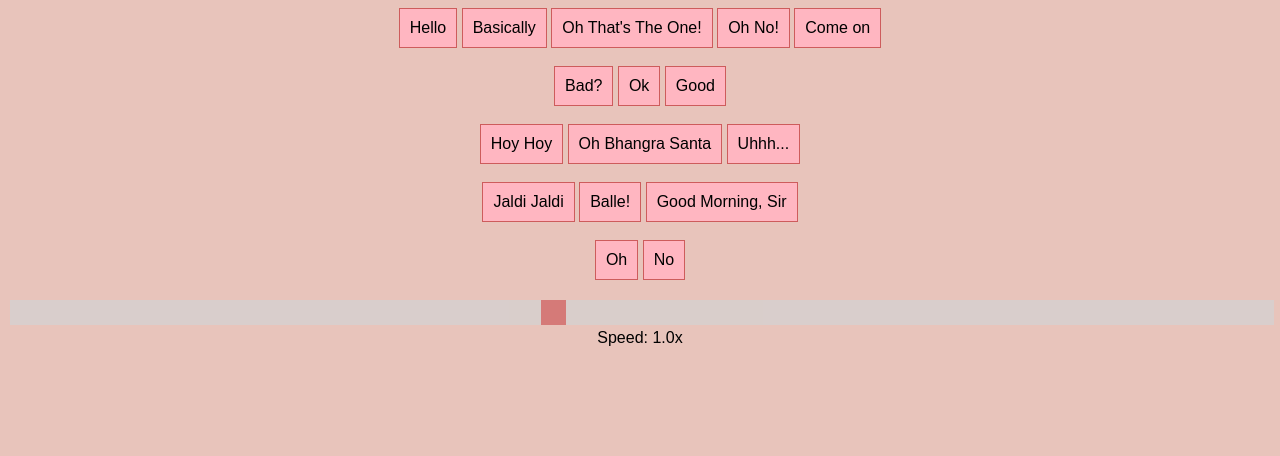
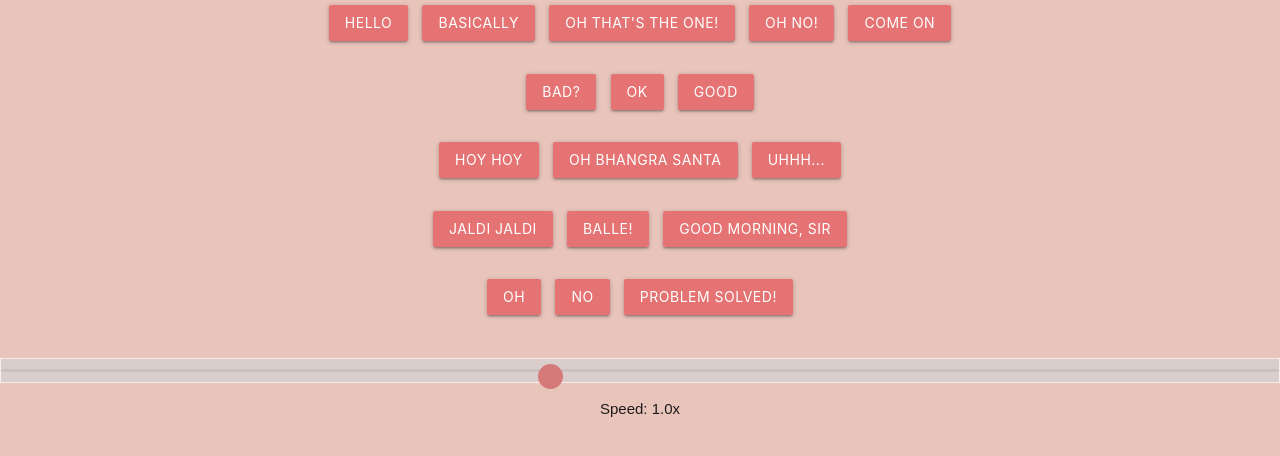
Before and after one commit to intermezzio/bhangra-santa-soundboard, a plain HTML site: page index.html in a window 1280 px wide. Drawn offline with nearby package versions, Linux system fonts and the light colour scheme.

Commit message:
Update appearance

```diff
--- a/index.css
+++ b/index.css
@@ -18,8 +18,8 @@ td {
 button {
 	background-color: LightPink;
 	font: 16px "Work Sans", sans-serif;
-	padding: 10px;
-	margin: 0px;
+	padding: 20px;
+	margin: 5px !important;
 	border: 1px solid IndianRed;
 	transition: background-color 0.1s;
 	-webkit-transition: background-color 0.1s;
--- a/index.html
+++ b/index.html
@@ -3,37 +3,40 @@
 <head>
 	<title>Bhangra Santa Soundboard</title>
 	<link rel="stylesheet" href="index.css">
+    <link rel="stylesheet" href="https://cdnjs.cloudflare.com/ajax/libs/materialize/1.0.0/css/materialize.min.css">
 </head>
 <body>
+<div id="root"></div>
 <center>
-<button onclick="playObject(hello);">Hello</button>
-<button onclick="playRandom(basically);">Basically</button>
-<button onclick="playObject(oh_thats_the_one);">Oh That's The One!</button>
-<button onclick="playRandom(oh_no);">Oh No!</button>
-<button onclick="playRandom(come_on);">Come on</button>
+<button class="btn waves-effect waves-light red lighten-2" onclick="playObject(hello);">Hello</button>
+<button class="btn waves-effect waves-light red lighten-2" onclick="playRandom(basically);">Basically</button>
+<button class="btn waves-effect waves-light red lighten-2" onclick="playObject(oh_thats_the_one);">Oh That's The One!</button>
+<button class="btn waves-effect waves-light red lighten-2" onclick="playRandom(oh_no);">Oh No!</button>
+<button class="btn waves-effect waves-light red lighten-2" onclick="playRandom(come_on);">Come on</button>
 <br />
 <br />
 
-<button onclick="playRandom(bad);">Bad?</button>
-<button onclick="playObject(ok);">Ok</button>
-<button onclick="playRandom(good);">Good</button>
+<button class="btn waves-effect waves-light red lighten-2" onclick="playRandom(bad);">Bad?</button>
+<button class="btn waves-effect waves-light red lighten-2" onclick="playObject(ok);">Ok</button>
+<button class="btn waves-effect waves-light red lighten-2" onclick="playRandom(good);">Good</button>
 <br />
 <br />
 
-<button onclick="playRandom(hoy_hoy_hoy);">Hoy Hoy</button>
-<button onclick="playRandom(oh_bhangra_santa);">Oh Bhangra Santa</button>
-<button onclick="playRandom(uhhh);">Uhhh...</button>
+<button class="btn waves-effect waves-light red lighten-2" onclick="playRandom(hoy_hoy_hoy);">Hoy Hoy</button>
+<button class="btn waves-effect waves-light red lighten-2" onclick="playRandom(oh_bhangra_santa);">Oh Bhangra Santa</button>
+<button class="btn waves-effect waves-light red lighten-2" onclick="playRandom(uhhh);">Uhhh...</button>
 <br />
 <br />
 
-<button onclick="playRandom(jaldi_jaldi);">Jaldi Jaldi</button>
-<button onclick="playRandom(balle);">Balle!</button>
-<button onclick="playRandom(good_morning_sir);">Good Morning, Sir</button>
+<button class="btn waves-effect waves-light red lighten-2" onclick="playRandom(jaldi_jaldi);">Jaldi Jaldi</button>
+<button class="btn waves-effect waves-light red lighten-2" onclick="playRandom(balle);">Balle!</button>
+<button class="btn waves-effect waves-light red lighten-2" onclick="playRandom(good_morning_sir);">Good Morning, Sir</button>
 <br />
 <br />
 
-<button onclick="playObject(oh);">Oh</button>
-<button onclick="playObject(no);">No</button>
+<button class="btn waves-effect waves-light red lighten-2" onclick="playObject(oh);">Oh</button>
+<button class="btn waves-effect waves-light red lighten-2" onclick="playObject(no);">No</button>
+<button class="btn waves-effect waves-light red lighten-2" onclick="playObject(problem_solved);">Problem Solved!</button>
 <br />
 <br />
 
--- a/index.js
+++ b/index.js
@@ -26,6 +26,11 @@ good = [
 good_morning_sir = [
 	new Audio('good_morning_sir0.mp3')
 ]
+
+good_morning = {
+	name: "good_morning",
+	count: 1
+}
 
 hello = {
 	name: "hello",
@@ -72,6 +77,11 @@ ok = {
 	count: 2
 }
 
+problem_solved = {
+	name: "problem_solved",
+	count: 1
+}
+
 uhhh = [
 	new Audio('uhhh0.mp3')
 ];
@@ -79,6 +89,10 @@ uhhh = [
 speed = document.querySelector("#pitch-div input");
 
 function playRandom(list) {
+	if(Math.random() < 0.05) {
+		playFunnyNo();
+		return;
+	}
 	sound = list[Math.floor((Math.random()*list.length))];
 	sound.playbackRate = parseFloat(speed.value)/100;
 	sound.preservePitch = false;
@@ -89,6 +103,10 @@ function playRandom(list) {
 function playObject(object) {
 	console.log(object);
 	console.log(object.count);
+	if(Math.random() < 0.05) {
+		playFunnyNo();
+		return;
+	}
 	index = Math.floor(Math.random()*object.count);
 	sound = new Audio(object.name + index + ".mp3");
 	playSound(sound);
@@ -98,6 +116,11 @@ function playSound(sound) {
 	sound.playbackRate = parseFloat(speed.value)/100;
 	sound.preservePitch = false;
 	sound.play();
+}
+
+function playFunnyNo() {
+	sound = new Audio("no_patel0.mp3");
+	playSound(sound);
 }
 // function LinkCheck(url)
 // {
```
Also changed, not shown: 3 other files.
